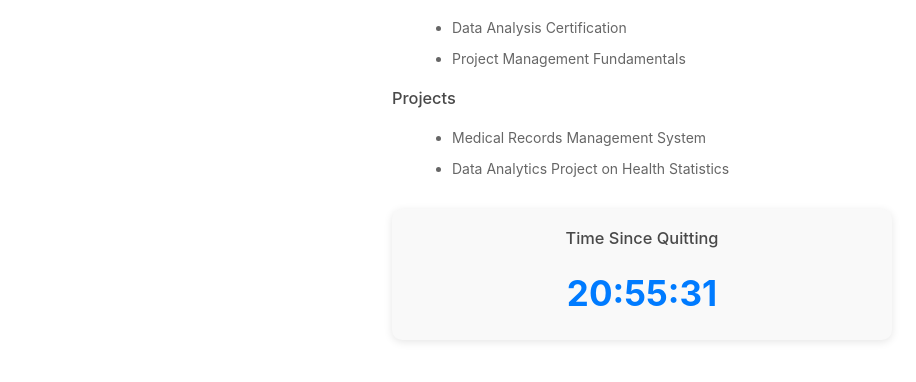
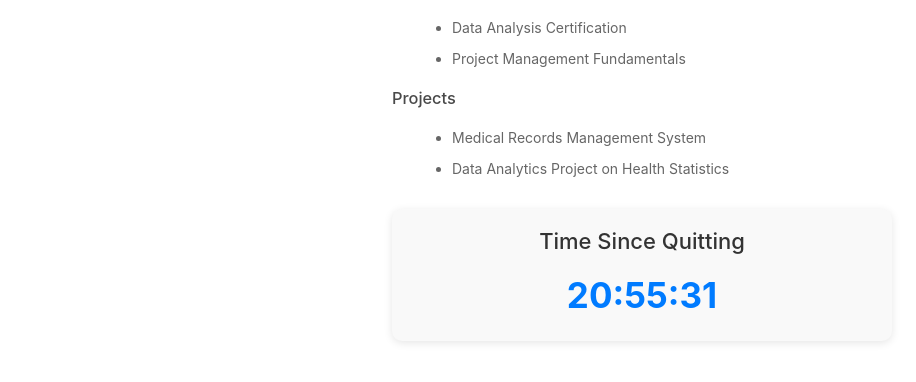
Before and after one commit to abdallah5s/abdallah5s.github.io, a plain HTML site: page index.html in a window 1280 px wide. Shown: the part 328-710 px from the top of the page, without its empty margins (178-1094 px from the left). Drawn offline with Linux system fonts and the light colour scheme.

Commit message:
Update index.html

```diff
--- a/index.html
+++ b/index.html
@@ -265,7 +265,7 @@
 
             <!-- Countdown Timer Section -->
             <div class="countdown-container">
-                <h3>Time Since Quitting</h3>
+                <h2>Time Since Quitting</h2>
                 <div class="time" id="countdown">Loading...</div>
             </div>
         </section>
```
